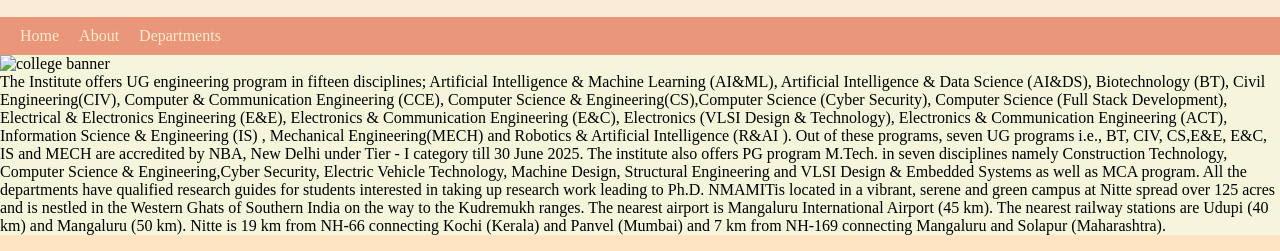
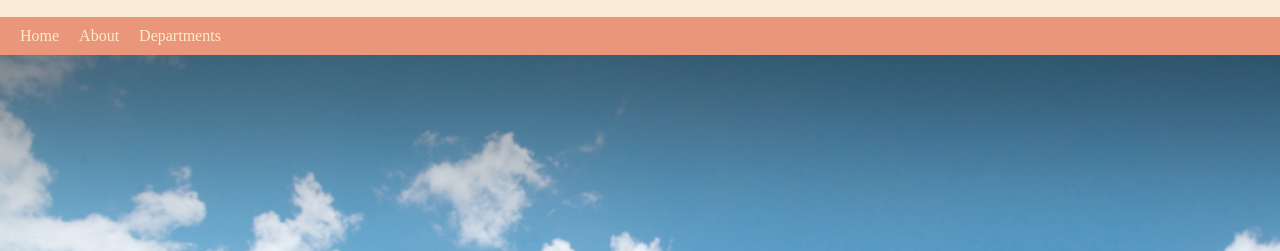
Before and after one commit to VarunCS033/collegesite.github.io, a plain HTML site: page index.html in a window 1280 px wide. Shown: the part 208-459 px from the top of the page. Drawn offline with Linux system fonts and the light colour scheme.

Commit message:
Update index.html

```diff
--- a/index.html
+++ b/index.html
@@ -41,7 +41,7 @@
     <main>
 
         <section class="main-content">
-            <img src="nitte.jpg" alt="college banner"/>
+            <img src="banner.jpg" alt="college banner"/>
             <p>The Institute offers UG engineering program in fifteen disciplines; Artificial Intelligence & Machine Learning (AI&ML),
                  Artificial Intelligence & Data Science (AI&DS), Biotechnology (BT), Civil Engineering(CIV),
                  Computer & Communication Engineering (CCE), Computer Science & Engineering(CS),Computer Science (Cyber Security),
```
